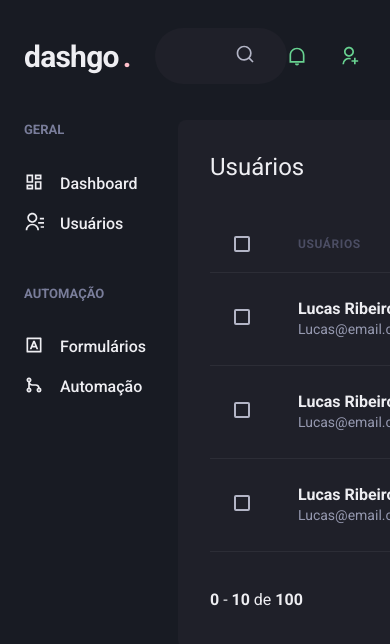
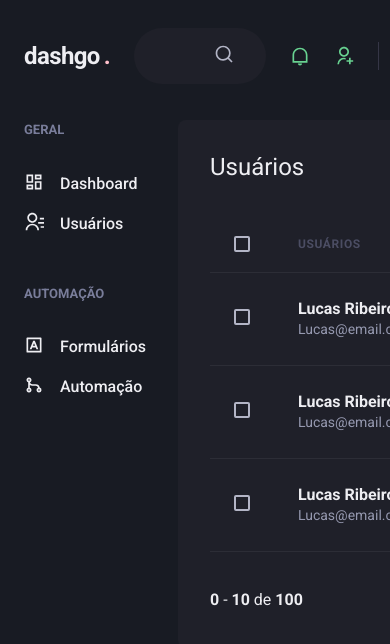
Before and after one commit to DevDosSantosLucas/dashgo, a Next.js app: page /users in a window 390 px wide. Shown: the top 644 px of the page. Built offline with nearby package versions, Linux system fonts and the light colour scheme.

Commit message:
header responsive

```diff
--- a/src/components/Header/Logo.tsx
+++ b/src/components/Header/Logo.tsx
@@ -3,7 +3,7 @@
 export function Logo(){
     return(
         <Text
-        fontSize= "3xl"
+        fontSize= {["2xl","3xl"]}
         fontWeight= "bold"
         letterSpacing="tight"
         w = "64">
--- a/src/components/Header/NotificationsNav.tsx
+++ b/src/components/Header/NotificationsNav.tsx
@@ -5,8 +5,13 @@
 export function NotificationsNav(){
     return(
         <HStack
-        spacing ="8" ml= "auto" pr = "8" py = "1"
-        color="green.300" borderRightWidth = {1} borderColor = "gray.700"
+        spacing ={["6","8"]}
+        mx={["6","8"]}
+        pr ={["6","8"]}
+        py = "1"
+        color="green.300"
+        borderRightWidth = {1}
+        borderColor = "gray.700"
         >
         <Icon as ={RiNotificationLine } fontSize = "20" />
         <Icon as ={RiUserAddLine } fontSize = "20" />
--- a/src/components/Header/Profile.tsx
+++ b/src/components/Header/Profile.tsx
@@ -1,13 +1,19 @@
 import { Box, Flex ,Text, Avatar} from "@chakra-ui/react";
 import React from "react";
 
-export function Profile(){
+interface ProfileProps {
+    showProfileData?: boolean;
+}
+
+export function Profile({showProfileData =true} : ProfileProps){
     return(
         <Flex align = "center">
-                    <Box mr= "4" textAlign = "right">
+          {showProfileData && (
+                        <Box mr= "4" textAlign = "right">
                         <Text>Lucas Ribeiro</Text>
                         <Text>lucas@email.com</Text>
                     </Box>
+          )}
                     <Avatar size = 'md' name = "Lucas Ribeiro" src = "https://github.com/DevDosSantosLucas.png"/>
                 </Flex>
     )
--- a/src/components/Header/SearchBox.tsx
+++ b/src/components/Header/SearchBox.tsx
@@ -2,7 +2,12 @@
 import React from "react";
 import { RiSearchLine } from "react-icons/ri";
 
+// interface SearchBoxProps {
+//     showTextSearchBox?: boolean;
+// }
+// export function SearchBox({showTextSearchBox }: SearchBoxProps){
 export function SearchBox(){
+
     return(
         <Flex
         as = "label"
@@ -21,7 +26,9 @@
             variant = "unstyled"
             mr = "4"
             px = "4"
-            placeholder = "Buscar na plataforma"
+            // placeholder ={showTextSearchBox? "Buscar na plataforma":""}
+            placeholder ="Buscar na plataforma"
+
             _placeholder ={{color:"gray.400"}}
             />
             <Icon as = {RiSearchLine} fontSize = "20"/>
--- a/src/components/Header/index.tsx
+++ b/src/components/Header/index.tsx
@@ -1,11 +1,16 @@
 import React from "react";
-import { Flex} from "@chakra-ui/react";
+import { Flex,useBreakpointValue} from "@chakra-ui/react";
 import { Profile } from "./Profile";
 import { NotificationsNav } from "./NotificationsNav";
 import { SearchBox } from "./SearchBox";
 import { Logo } from "./Logo";
 
 export function Header() {
+    const isWideVersion = useBreakpointValue({
+        base:false,
+        lg:true
+    })
+
     return(
         <Flex
             as = "header"
@@ -18,12 +23,14 @@
             align = "center"
             >
             <Logo />
+            {/* <SearchBox showTextSearchBox={isWideVersion}/> */}
             <SearchBox />
+
 
             <Flex   align = "center" ml = "auto" >
              <NotificationsNav />
 
-            <Profile />
+            <Profile  showProfileData ={isWideVersion}/>
             </Flex>
         </Flex>
     )
```
